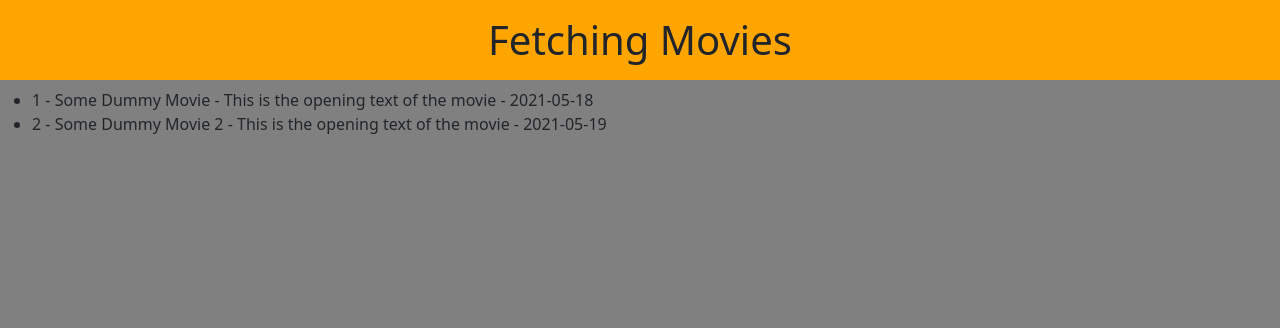
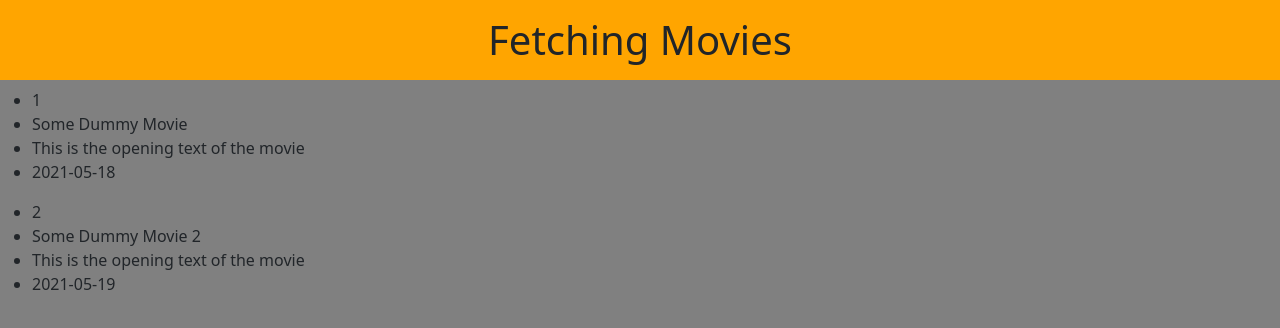
Before and after one commit to CoolShivas/React_Fetch_Movies, a React (Vite) app in the folder fetching_movies/: page / in a window 1280 px wide. Shown: the top 328 px of the page. Built offline with nearby package versions, Linux system fonts and the light colour scheme.

Commit message:
Compress_Data_and_Merge_in_SingleFile

```diff
--- a/fetching_movies/src/components/Main/MoviesList.jsx
+++ b/fetching_movies/src/components/Main/MoviesList.jsx
@@ -2,9 +2,15 @@ import SingleList from "./SingleList"
 
 const MoviesList = ({dummy}) => {
   return <>
-  <ul>
-    <SingleList dummyABC={dummy}></SingleList>
-  </ul>
+  {dummy.map((arr)=>{
+    return <ul key={arr.id}>
+      {/* <li key={arr.id}> {arr.id} - {arr.title} - {arr.openingText} - {arr.releaseDate}  </li> */}
+      <li> {arr.id} </li>
+      <li> {arr.title} </li>
+      <li> {arr.openingText} </li>
+      <li> {arr.releaseDate} </li>
+    </ul>
+  })}
   </>
 }
 
--- a/fetching_movies/src/components/Main/SingleList.jsx
+++ b/fetching_movies/src/components/Main/SingleList.jsx
@@ -12,9 +12,11 @@ const SingleList = ({dummyABC}) => {
     <li> {dummyABC[1].openingText} </li>
     <li> {dummyABC[1].releaseDate} </li> */}
 
-    {dummyABC.map((arr)=>{
+    {/* {dummyABC.map((arr)=>{
         return <li key={arr.id}> {arr.id} - {arr.title} - {arr.openingText} - {arr.releaseDate}  </li>
-    })}
+    })} */}
+
+    <li key={arr.id}> {arr.id} - {arr.title} - {arr.openingText} - {arr.releaseDate}  </li>
 
   </>
 }
```
